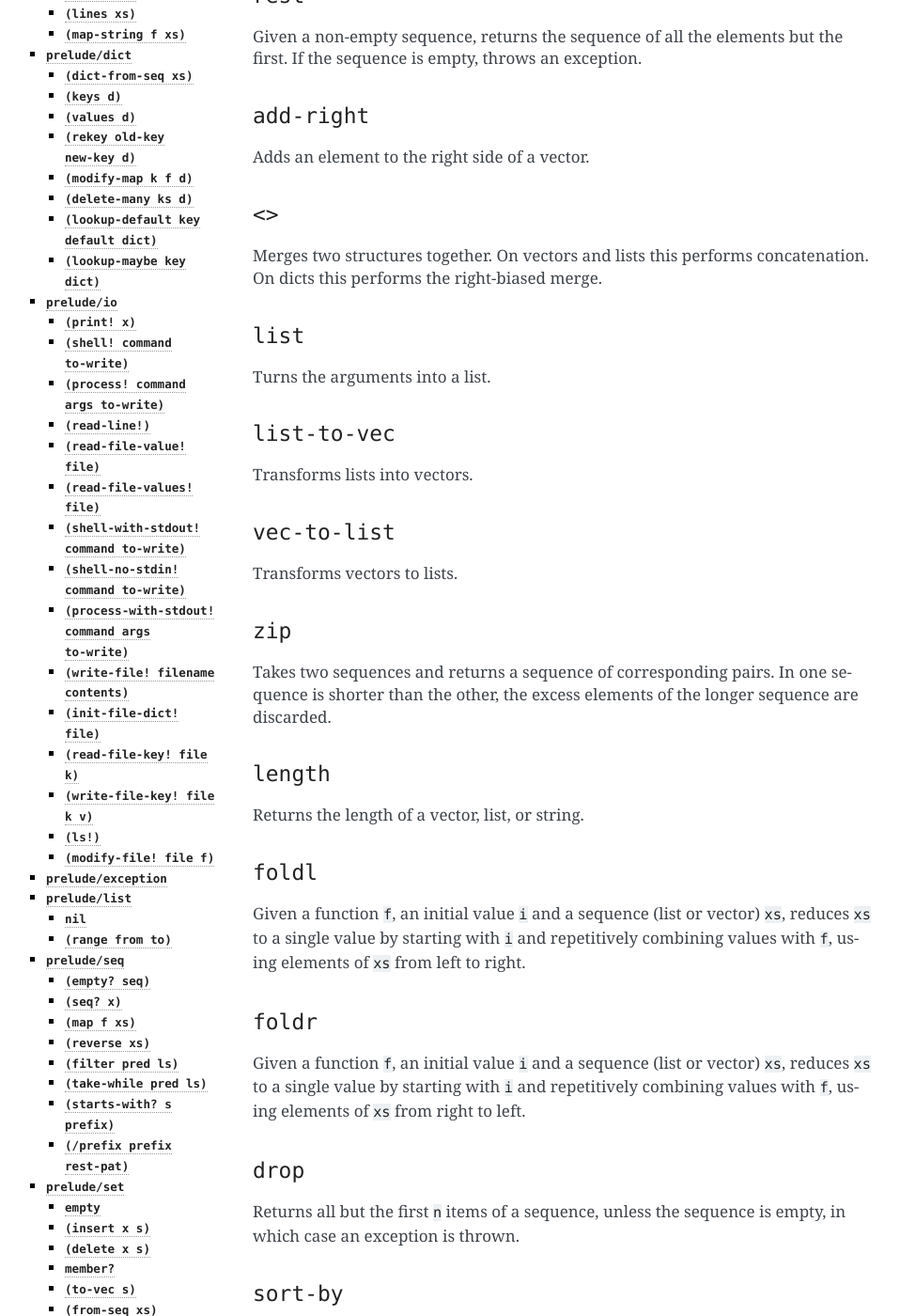
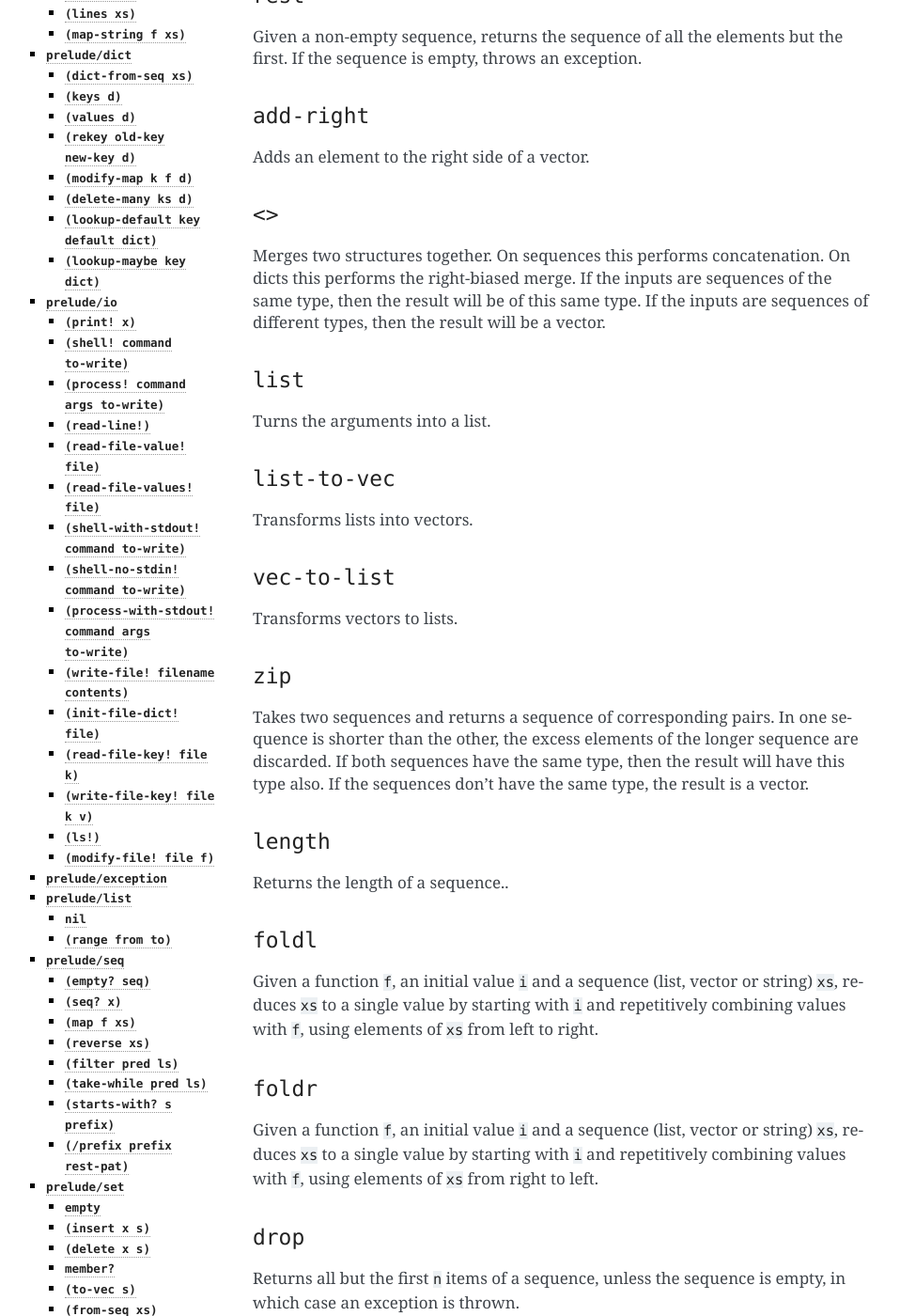
Before and after one commit to radicle-dev/radicle-alpha, a Sphinx documentation site: the page built from docs/source/reference.rst, in a window 1280 px wide and 1400 px high, scrolled down 2737 px. Shown: the whole window at 94% size, without its empty margins (151-1109 px from the left). Built offline with Sphinx 7.4.7, drawn with Linux system fonts in a browser that asks for light colours; pages that are not in the unit, such as notebooks, are missing from menus; some of the changed text lies outside the part shown.

Commit message:
Strings implementations for more seq functions.
And other sequence improvements.

```diff
--- a/docs/source/reference.rst
+++ b/docs/source/reference.rst
@@ -136,8 +136,11 @@ Adds an element to the right side of a vector.
 ``<>``
 ~~~~~~
 
-Merges two structures together. On vectors and lists this performs
-concatenation. On dicts this performs the right-biased merge.
+Merges two structures together. On sequences this performs
+concatenation. On dicts this performs the right-biased merge. If the
+inputs are sequences of the same type, then the result will be of this
+same type. If the inputs are sequences of different types, then the
+result will be a vector.
 
 ``list``
 ~~~~~~~~
@@ -159,28 +162,30 @@ Transforms vectors to lists.
 
 Takes two sequences and returns a sequence of corresponding pairs. In
 one sequence is shorter than the other, the excess elements of the
-longer sequence are discarded.
+longer sequence are discarded. If both sequences have the same type,
+then the result will have this type also. If the sequences don't have
+the same type, the result is a vector.
 
 ``length``
 ~~~~~~~~~~
 
-Returns the length of a vector, list, or string.
+Returns the length of a sequence..
 
 ``foldl``
 ~~~~~~~~~
 
-Given a function ``f``, an initial value ``i`` and a sequence (list or
-vector) ``xs``, reduces ``xs`` to a single value by starting with ``i``
-and repetitively combining values with ``f``, using elements of ``xs``
-from left to right.
+Given a function ``f``, an initial value ``i`` and a sequence (list,
+vector or string) ``xs``, reduces ``xs`` to a single value by starting
+with ``i`` and repetitively combining values with ``f``, using elements
+of ``xs`` from left to right.
 
 ``foldr``
 ~~~~~~~~~
 
-Given a function ``f``, an initial value ``i`` and a sequence (list or
-vector) ``xs``, reduces ``xs`` to a single value by starting with ``i``
-and repetitively combining values with ``f``, using elements of ``xs``
-from right to left.
+Given a function ``f``, an initial value ``i`` and a sequence (list,
+vector or string) ``xs``, reduces ``xs`` to a single value by starting
+with ``i`` and repetitively combining values with ``f``, using elements
+of ``xs`` from right to left.
 
 ``drop``
 ~~~~~~~~
@@ -203,16 +208,16 @@ short, in which case an exception is thrown.
 ``nth``
 ~~~~~~~
 
-Given an integral number ``n`` and ``xs``, returns the ``n``\ th element
-(zero indexed) of ``xs`` when ``xs`` is a list or a vector. If ``xs``
-does not have an ``n``-th element, or if it is not a list or vector,
-then an exception is thrown.
+Given an integral number ``n`` and a sequence ``xs``, returns the
+``n``\ th element (zero indexed) of ``xs``. If ``xs`` does not have an
+``n``-th element, or if it is not a sequence, then an exception is
+thrown.
 
 ``seq``
 ~~~~~~~
 
-Given a structure ``s``, returns a sequence. Lists and vectors are
-returned without modification while for dicts a vector of
+Given a structure ``s``, returns a sequence. Lists, vectors and strings
+are returned without modification while for dicts a vector of
 key-value-pairs is returned: these are vectors of length 2 whose first
 item is a key and whose second item is the associated value.
 
@@ -249,9 +254,9 @@ exception is thrown.
 ~~~~~~~~~~~
 
 Given ``v`` and structure ``s``, checks if ``x`` exists in ``s``. The
-structure ``s`` may be a list, vector or dict. If it is a list or a
-vector, it checks if ``v`` is one of the items. If ``s`` is a dict, it
-checks if ``v`` is one of the keys.
+structure ``s`` may be a sequence or dict. If it is a sequence, it
+checks if ``v`` is one of the items. If ``s`` is a dict, it checks if
+``v`` is one of the keys.
 
 ``map-keys``
 ~~~~~~~~~~~~
@@ -574,7 +579,7 @@ Returns true if ``xs`` is an empty sequence (either list or vector).
 ``length``
 ~~~~~~~~~~
 
-Returns the length of a vector, list, or string.
+Returns the length of a sequence..
 
 ``(maybe->>= v f)``
 ~~~~~~~~~~~~~~~~~~~
```
Also changed, not shown: 4 other files.
